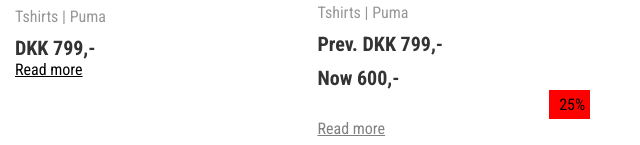
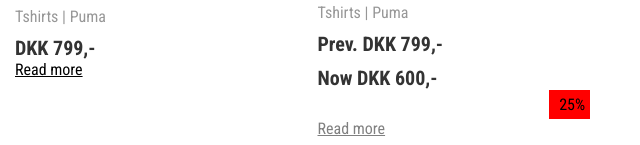
Before and after one commit to embi0003/statisk_site, a plain HTML site: page productlist.html in a window 1280 px wide. Shown: the part 902-1047 px from the top of the page, 640-1280 px from the left. Drawn offline with Linux system fonts and the light colour scheme; a web font is replaced by a local one.

Commit message:
price tilføjet

```diff
--- a/productlist.html
+++ b/productlist.html
@@ -125,7 +125,7 @@
             <span>Prev.</span>
             DKK 799,-
           </p>
-          <p class="price">Now 600,-</p>
+          <p class="price">Now DKK 600,-</p>
           <div class="discount">
             <p>25%</p>
           </div>
```
